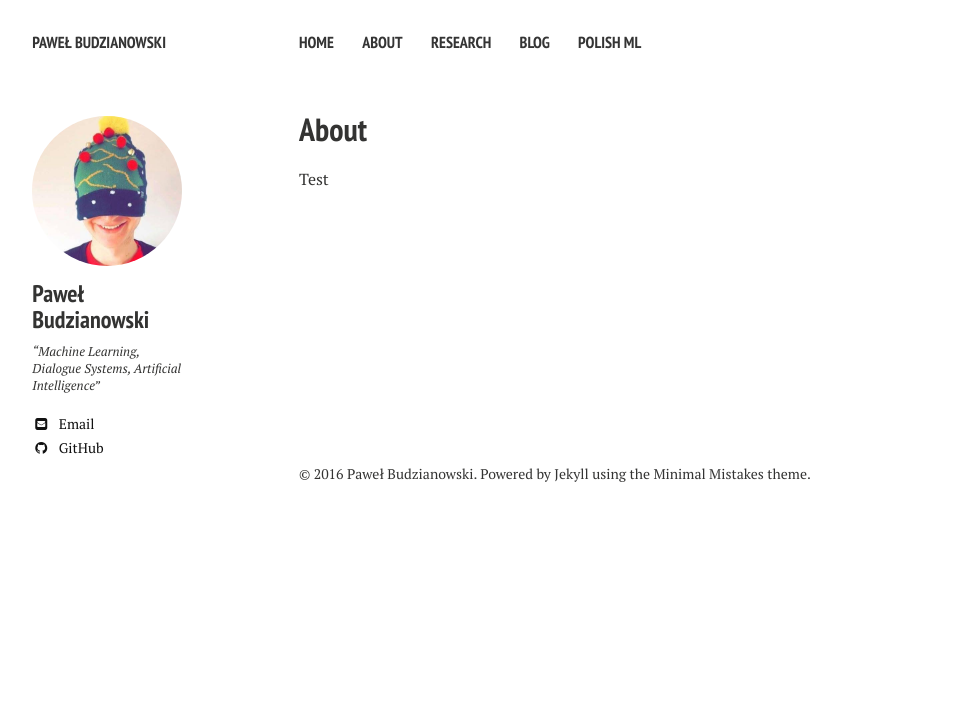
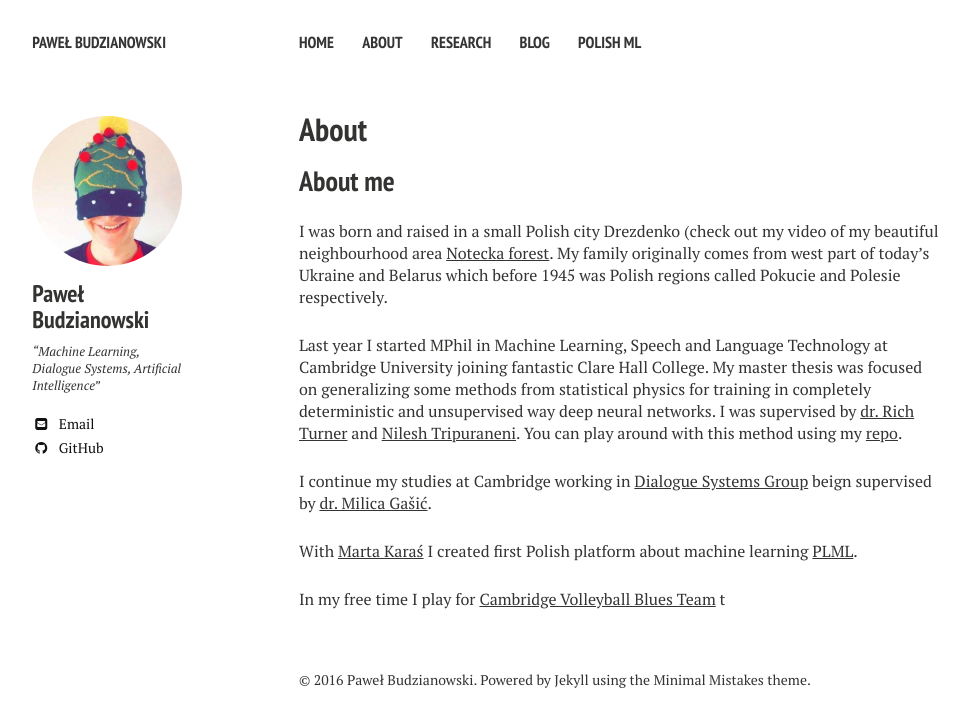
Before and after one commit to pawel-polyai/budzianowski.github.io, a Jekyll site: the page built from about.md, in a window 1280 px wide. Shown: the top 727 px of the page, without its empty margins (21-989 px from the left). Built offline with Jekyll 4.4.1, drawn with Linux system fonts in a browser that asks for light colours; nearby versions of some CDN libraries.

Commit message:
Update about.md

```diff
--- a/about.md
+++ b/about.md
@@ -1,10 +1,22 @@
 ---
 layout: page
 title: About
-tags: [about, bio]
+tags: [Budzianowski,Paweł, Pawel, Budzianowski Pawel, Pawel Budzianowski, pawelbudzianowski, pawel budzianowski, about me]
 modified: 2016-04-09T19:50:01.573882-04:00
 comments: false
 share: false
 ---
 
-Test
+## About me
+
+I was born and raised in a small Polish city Drezdenko (check out my video of my beautiful neighbourhood area [Notecka forest](https://youtube.com/watch?v=EXHQY0JRl74). My family originally comes from west part of today's Ukraine and Belarus which before 1945 was Polish regions called Pokucie and Polesie respectively.
+
+
+Last year I started MPhil in Machine Learning, Speech and Language Technology at Cambridge University joining fantastic Clare Hall College. My master thesis was focused on generalizing some methods from statistical physics for training in completely deterministic and unsupervised way deep neural networks. I was supervised by [dr. Rich Turner](http://learning.eng.cam.ac.uk/Public/Turner/Turner) and [Nilesh Tripuraneni](https://mlg.eng.cam.ac.uk/?portfolio=nilesh-tripuraneni). You can play around with this method using my [repo](https://github.com/budzianowski/DBN/).
+
+I continue my studies at Cambridge working in [Dialogue Systems Group](http://mi.eng.cam.ac.uk/research/dialogue/) beign supervised by [dr. Milica Gašić](https://mi.eng.cam.ac.uk/~mg436).
+
+With [Marta Karaś](https://statsox.github.io/) I created first Polish platform about machine learning [PLML](https://plml17.github.io).
+
+
+In my free time I play for [Cambridge Volleyball Blues Team](http://cuvc.org) t
```
